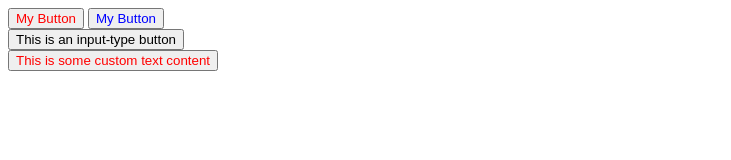
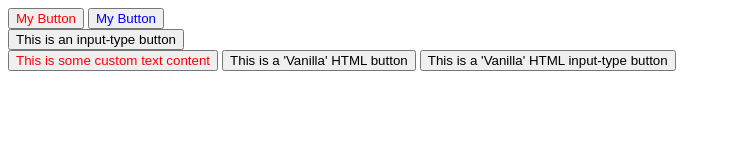
Before and after one commit to jrmykolyn/test.js.web-components.misc, a website: page src/index.html in a window 1280 px wide. Shown: the whole page, without its empty margins (0-731 px from the left). Drawn offline with Linux system fonts and the light colour scheme.

Commit message:
Add 'Vanilla' HTML elements

```diff
--- a/src/index.html
+++ b/src/index.html
@@ -16,6 +16,10 @@
       <my-button>
         <span slot="inner">This is some custom text content</span>
       </my-button>
+
+      <!-- 'Vanilla' HTML button elements. -->
+      <button>This is a 'Vanilla' HTML button</button>
+      <input type="button" value="This is a 'Vanilla' HTML input-type button" />
     </section>
 
     <!-- Import UI components. -->
```
